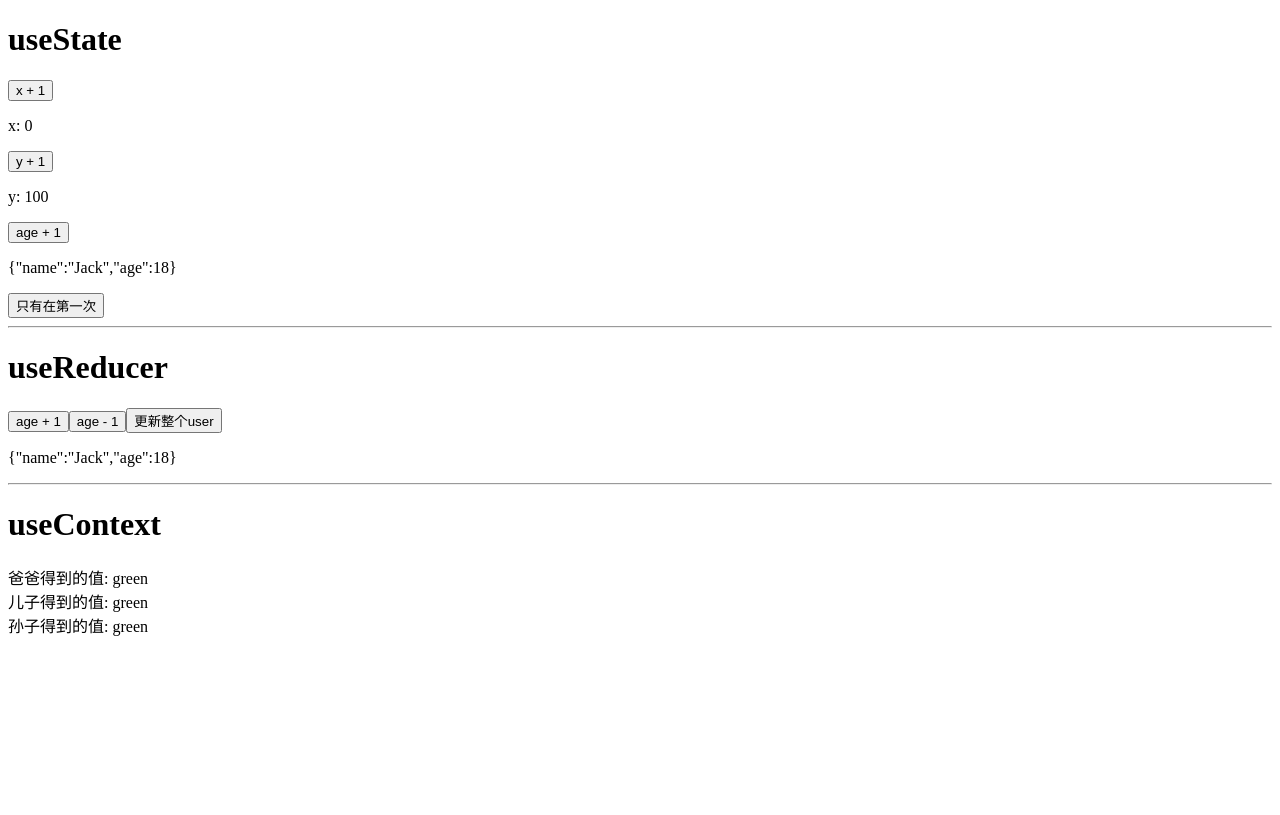
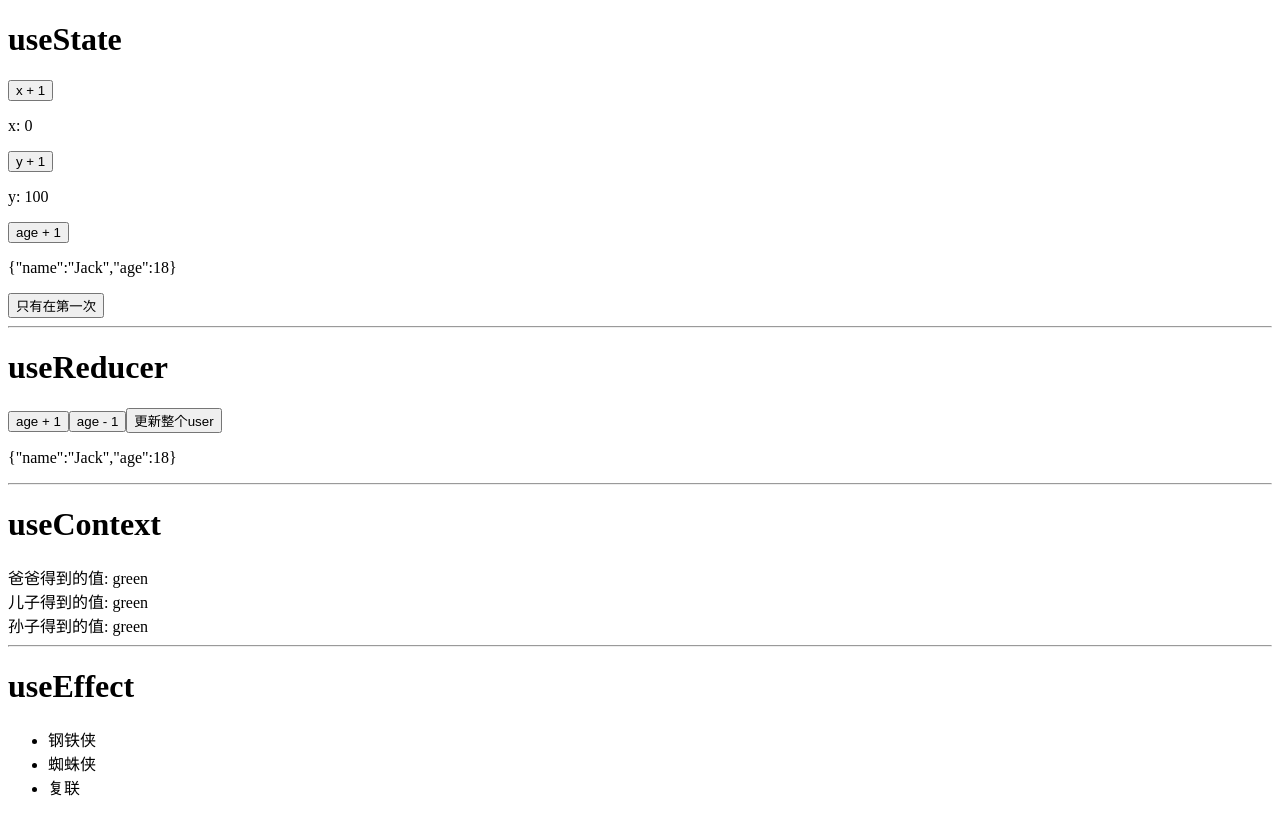
Before and after one commit to haixiangyan/learn-react-hooks, a React (Create React App) app: page / in a window 1280 px wide. Built offline with nearby package versions, Linux system fonts and the light colour scheme.

Commit message:
添加 LearnUseEffect

```diff
--- a/src/App.tsx
+++ b/src/App.tsx
@@ -2,6 +2,7 @@ import React from 'react'
 import LearnUseState from './LearnUseState'
 import LearnUseReducer from './LearnUseReducer'
 import LearnUseContext from './LearnUseContext'
+import LearnUseEffect from './LearnUseEffect'
 
 function App() {
   return (
@@ -11,6 +12,8 @@ function App() {
       <LearnUseReducer/>
       <hr/>
       <LearnUseContext/>
+      <hr/>
+      <LearnUseEffect/>
     </div>
   );
 }
--- /dev/null
+++ b/src/LearnUseEffect.tsx
@@ -0,0 +1,43 @@
+import * as React from 'react'
+import {useEffect, useState} from 'react'
+
+const ajax = (name: string, callback: Function) => {
+  setTimeout(() => {
+    callback([
+      {id: 1, name: '钢铁侠'},
+      {id: 2, name: '蜘蛛侠'},
+      {id: 3, name: '复联'},
+    ])
+  }, 2000)
+}
+
+const LearnUseEffect: React.FC = () => {
+  const [movies, setMovies] = useState<any[]>([])
+
+  useEffect(() => { // 对应 componentDidMount
+    console.log('刚开始就执行，要在这里去获取 movies')
+
+    ajax('movies', (newMovies: any[]) => setMovies(newMovies))
+  }, [])
+  useEffect(() => { // 对应 componentDidUpdate
+    console.log('只要有东西更新了，我就执行')
+  })
+  useEffect(() => { // 对应 componentDidUpdate，但是只有 movies 更新才执行
+    console.log('movies 更新了，所以我执行了')
+  }, [movies])
+
+  return (
+    <div>
+      <h1>useEffect</h1>
+      {
+        movies.length === 0 ?
+          <div>加载中</div> :
+          <ul>
+            {movies.map(m => <li key={m.id}>{m.name}</li>)}
+          </ul>
+      }
+    </div>
+  )
+}
+
+export default LearnUseEffect
```
